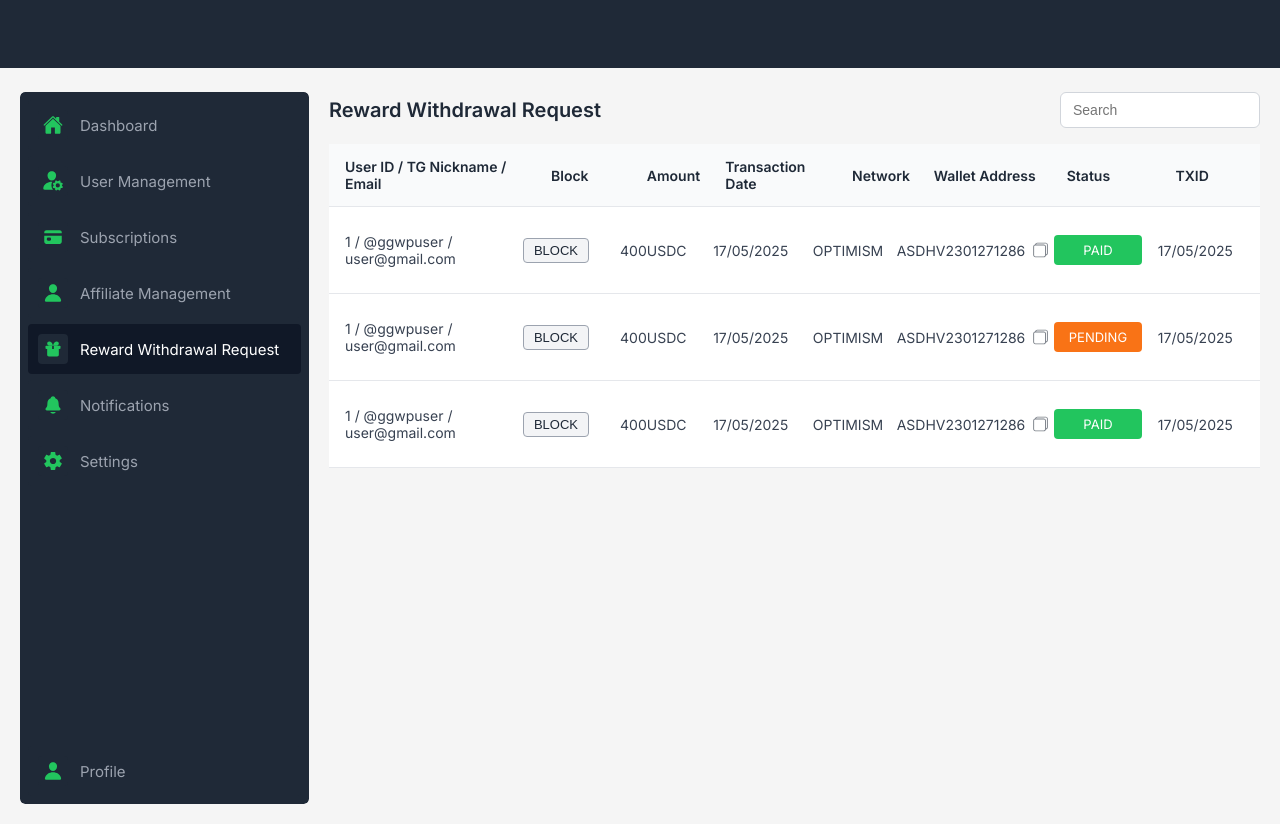
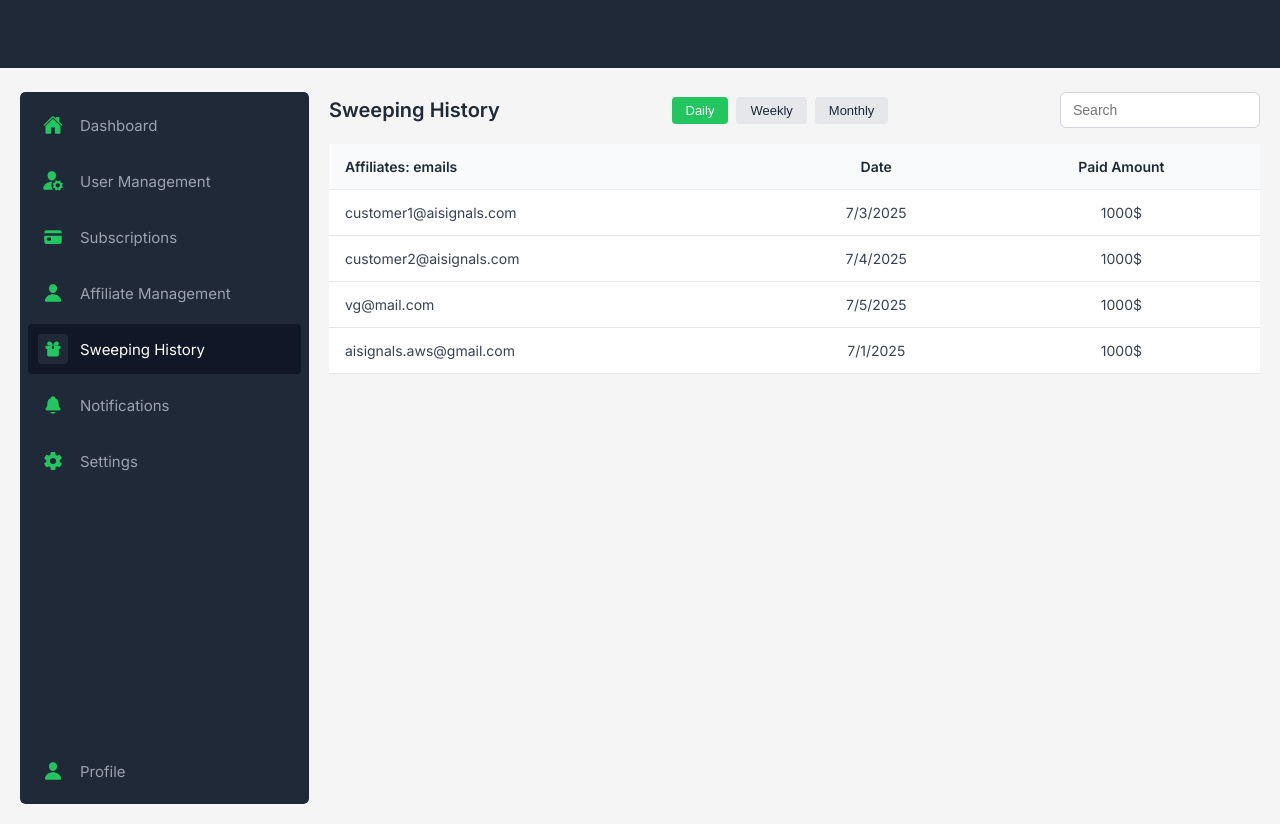
Before and after one commit to dev-ai-signals/ai-signals-admin-dashboard, a Vue app: page /reward-withdrawal in a window 1280 px wide. Built offline with nearby package versions, Linux system fonts and the light colour scheme; sample sign-in values are in the browser's storage.

Commit message:
admin dashboard endpoints updated

```diff
--- a/src/components/Sidebar.vue
+++ b/src/components/Sidebar.vue
@@ -42,7 +42,7 @@
           <div class="img-wrapper">
             <img :src="withdrawalRequestIcon" alt="Withdrawal Request" class="sidebar__icon" />
           </div>
-          <span>Reward Withdrawal Request</span>
+          <span>Sweeping History</span>
         </div>
       </RouterLink>
 
--- a/src/components/modals/CreatePlan.vue
+++ b/src/components/modals/CreatePlan.vue
@@ -18,17 +18,18 @@
         <label>Free Trial Duration(days)</label>
         <input type="number" v-model="freeTrialDuration" placeholder="Enter number of days" />
 
-        <label>Crypto Discount (%)</label>
-        <input type="number" v-model="cryptoDiscount" placeholder="Enter discount %" />
+        <label>Duration (days)</label>
+        <input
+          type="number"
+          v-model="durationDays"
+          placeholder="Enter subscription duration"
+        />
 
         <label>Tier 1 Commission</label>
         <input type="text" v-model="tier1comission" placeholder="Enter amount" />
 
         <label>Tier 2 Commission</label>
         <input type="text" v-model="tier2comission" placeholder="Enter amount" />
-
-        <label>Description</label>
-        <input type="text" v-model="description" placeholder="Enter description" />
 
         <button type="submit" class="save-btn">Save</button>
       </form>
@@ -49,17 +50,17 @@ const priceUSD = ref('')
 const freeTrialDuration = ref('')
 const tier1comission = ref('')
 const tier2comission = ref('')
-const cryptoDiscount = ref('')
-const description = ref('')
+const durationDays = ref('')
 
 async function savePlan() {
   try {
     const payload = {
       name: name.value,
       priceUSD: parseFloat(priceUSD.value),
-      durationDays: 30,
-      cryptoDiscount: parseInt(cryptoDiscount.value) || 0,
-      description: description.value
+      trialDays: parseInt(freeTrialDuration.value) || 0,
+      durationDays: parseInt(durationDays.value) || 0,
+      tier1CommissionPercent: parseInt(tier1comission.value) || 0,
+      tier2CommissionPercent: parseInt(tier2comission.value) || 0
     }
 
     await api.post('/admin/plans', payload)
@@ -67,10 +68,12 @@ async function savePlan() {
     emit('close')
     emit('created')
 
+    durationDays.value = ''
     name.value = ''
     priceUSD.value = ''
-    cryptoDiscount.value = ''
-    description.value = ''
+    freeTrialDuration.value = ''
+    tier1comission.value = ''
+    tier2comission.value = ''
   } catch (e) {
     console.error('Failed to create plan:', e)
     alert('Failed to create plan')
--- a/src/pages/Dashboard.vue
+++ b/src/pages/Dashboard.vue
@@ -104,11 +104,8 @@ const plans = ref<any[]>([])
 
 onMounted(async () => {
   try {
-    const [summaryRes, plansSubsRes, plansRes] = await Promise.all([
-      api.get('/admin/statistics/dashboard/summary'),
-      api.get('/admin/statistics/dashboard/subscription-statistics'),
-      api.get('/admin/plans')
-    ])
+    const summaryRes = await api.get('/admin/statistics/dashboard/summary')
+    const plansRes = await api.get('/admin/plans')
 
     const data = summaryRes.data
     paidSubscriptions.value = data.paidSubscriptions
@@ -118,14 +115,9 @@ onMounted(async () => {
     totalSales.value = data.totalSales
     monthlySales.value = data.monthlySales
 
-    const statsMap = new Map<string, number>()
-    plansSubsRes.data.forEach((planStat: any) => {
-      statsMap.set(planStat.planName, planStat.usersSubscribed)
-    })
-
     plans.value = plansRes.data.map((plan: any) => ({
       name: plan.name,
-      users: statsMap.get(plan.name) || 0
+      users: plan.subscribedCount || 0
     }))
   } catch (e) {
     console.error('Failed to load dashboard summary or plans:', e)
--- a/src/pages/RewardWithdrawal.vue
+++ b/src/pages/RewardWithdrawal.vue
@@ -1,43 +1,35 @@
 <template>
   <section class="withdrawal-request">
     <div class="header-actions">
-      <h2 class="title">Reward Withdrawal Request</h2>
+      <h2 class="title">Sweeping History</h2>
+      <div class="tabs">
+        <button
+          :class="['tab-btn', activeTab === 'daily' && 'active']"
+          @click="activeTab = 'daily'"
+        >Daily</button>
+        <button
+          :class="['tab-btn', activeTab === 'weekly' && 'active']"
+          @click="activeTab = 'weekly'"
+        >Weekly</button>
+        <button
+          :class="['tab-btn', activeTab === 'monthly' && 'active']"
+          @click="activeTab = 'monthly'"
+        >Monthly</button>
+      </div>
       <input v-model="search" type="text" placeholder="Search" class="search-input" />
     </div>
 
     <div class="table">
       <div class="table-header">
-        <div class="cell user">User ID / TG Nickname / Email</div>
-        <div class="cell block">Block</div>
-        <div class="cell amount">Amount</div>
-        <div class="cell date">Transaction Date</div>
-        <div class="cell network">Network</div>
-        <div class="cell address">Wallet Address</div>
-        <div class="cell status">Status</div>
-        <div class="cell txid">TXID</div>
+        <div class="cell email">Affiliates: emails</div>
+        <div class="cell date">Date</div>
+        <div class="cell amount">Paid Amount</div>
       </div>
 
-      <div class="table-row" v-for="item in filteredData" :key="item.id">
-        <div class="cell user">{{ item.user }}</div>
-        <div class="cell block">
-          <button class="btn block-btn">BLOCK</button>
-        </div>
-        <div class="cell amount">{{ item.amount }}</div>
-        <div class="cell date">{{ item.date }}</div>
-        <div class="cell network">{{ item.network }}</div>
-        <div class="cell address">
-          <span>{{ item.address }}</span>
-          <img
-            src="@/assets/icons/copy.svg"
-            alt="Copy"
-            class="copy-icon"
-            @click="copyToClipboard(item.address)"
-          />
-        </div>
-        <div class="cell status">
-          <span :class="['badge', item.status.toLowerCase()]">{{ item.status }}</span>
-        </div>
-        <div class="cell txid">{{ item.txid }}</div>
+      <div class="table-row" v-for="entry in filteredData" :key="entry.id">
+        <div class="cell email">{{ entry.email }}</div>
+        <div class="cell date">{{ entry.date }}</div>
+        <div class="cell amount">{{ entry.amount }}</div>
       </div>
     </div>
   </section>
@@ -47,53 +39,24 @@
 import { ref, computed } from 'vue'
 
 const search = ref('')
+const activeTab = ref<'daily' | 'weekly' | 'monthly'>('daily')
 
 const data = ref([
-  {
-    id: 1,
-    user: '1 / @ggwpuser / user@gmail.com',
-    amount: '400USDC',
-    date: '17/05/2025',
-    network: 'OPTIMISM',
-    address: 'ASDHV2301271286',
-    status: 'PAID',
-    txid: '17/05/2025'
-  },
-  {
-    id: 2,
-    user: '1 / @ggwpuser / user@gmail.com',
-    amount: '400USDC',
-    date: '17/05/2025',
-    network: 'OPTIMISM',
-    address: 'ASDHV2301271286',
-    status: 'PENDING',
-    txid: '17/05/2025'
-  },
-  {
-    id: 3,
-    user: '1 / @ggwpuser / user@gmail.com',
-    amount: '400USDC',
-    date: '17/05/2025',
-    network: 'OPTIMISM',
-    address: 'ASDHV2301271286',
-    status: 'PAID',
-    txid: '17/05/2025'
-  }
+  { id: 1, email: 'customer1@aisignals.com', date: '7/3/2025', amount: '1000$' },
+  { id: 2, email: 'customer2@aisignals.com', date: '7/4/2025', amount: '1000$' },
+  { id: 3, email: 'vg@mail.com', date: '7/5/2025', amount: '1000$' },
+  { id: 4, email: 'aisignals.aws@gmail.com', date: '7/1/2025', amount: '1000$' }
 ])
 
 const filteredData = computed(() =>
-  data.value.filter(item =>
-    item.user.toLowerCase().includes(search.value.toLowerCase())
-  )
+  data.value
+    .filter(entry => entry.email.toLowerCase().includes(search.value.toLowerCase()))
+    .filter(entry => {
+      if (activeTab.value === 'daily') return true
+      if (activeTab.value === 'weekly') return entry.id !== 1
+      if (activeTab.value === 'monthly') return entry.id === 4
+    })
 )
-
-function copyToClipboard(text: string) {
-  navigator.clipboard.writeText(text).then(() => {
-    console.log(`Copied: ${text}`)
-  }).catch((err) => {
-    console.error('Failed to copy:', err)
-  })
-}
 </script>
 
 <style scoped lang="scss">
@@ -124,6 +87,27 @@ function copyToClipboard(text: string) {
         border-color: #22c55e;
       }
     }
+
+    .tabs {
+      display: flex;
+      gap: 8px;
+
+      .tab-btn {
+        padding: 6px 14px;
+        font-size: 13px;
+        font-weight: 500;
+        border: none;
+        border-radius: 4px;
+        background-color: #e5e7eb;
+        color: #1f2937;
+        cursor: pointer;
+
+        &.active {
+          background-color: #22c55e;
+          color: #fff;
+        }
+      }
+    }
   }
 
   .table {
@@ -150,7 +134,6 @@ function copyToClipboard(text: string) {
     .table-row {
       background-color: #fff;
       color: #374151;
-      padding: 26px 16px 26px 16px;
     }
 
     .cell {
@@ -158,72 +141,17 @@ function copyToClipboard(text: string) {
       display: flex;
       align-items: center;
 
-      &.user {
+      &.email {
         flex: 2;
       }
 
-      &.block,
-      &.amount,
       &.date,
-      &.network,
-      &.address,
-      &.status,
-      &.txid {
+      &.amount {
         flex: 1.2;
         justify-content: center;
-      }
-
-      &.address {
-        gap: 8px;
-
-        .copy-icon {
-          width: 16px;
-          height: 16px;
-          cursor: pointer;
-          opacity: 0.6;
-          transition: opacity 0.2s ease;
-
-          &:hover {
-            opacity: 1;
-          }
-        }
-      }
-
-
-      .btn.block-btn {
-        padding: 4px 10px;
-        font-size: 13px;
-        font-weight: 500;
-        border-radius: 4px;
-        border: 1px solid #9ca3af;
-        background-color: #f3f4f6;
-        color: #1f2937;
-        cursor: pointer;
-      }
-
-      .badge {
-        padding: 4px 12px;
-        font-size: 13px;
-        width: 88px;
-        height: 30px;
-        font-weight: 500;
-        border-radius: 4px;
-        text-transform: uppercase;
-        display: flex;
-        align-items: center;
-        justify-content: center;
-
-        &.paid {
-          background-color: #22c55e;
-          color: #fff;
-        }
-
-        &.pending {
-          background-color: #f97316;
-          color: #fff;
-        }
       }
     }
   }
 }
+
 </style>
--- a/src/pages/UserManagement.vue
+++ b/src/pages/UserManagement.vue
@@ -20,7 +20,6 @@
       <div class="table-header">
         <div class="cell id">Email</div>
         <div class="cell date">Registration Date</div>
-        <div class="cell free-trial">Free Trial</div>
         <div class="cell access">Grant Access / Revoke Access</div>
         <div class="cell status">Payout Status</div>
       </div>
@@ -31,9 +30,6 @@
         </div>
         <div class="cell date">
           {{ new Date(user.createdAt).toLocaleDateString() }}
-        </div>
-        <div class="cell free-trial">
-          7 days
         </div>
         <div class="cell access">
           <button
@@ -206,7 +202,7 @@ async function updateAccess(userId: string, grant: boolean) {
     flex: 1;
 
     &.id {
-      flex: 2;
+      flex: 1;
     }
 
     &.date {
```
Also changed, not shown: src/pages/AffiliateManagement.vue (+17 -18 lines), src/pages/Subscriptions.vue (+64 -21 lines).
